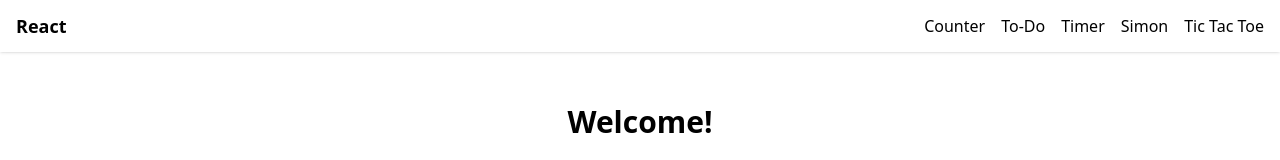
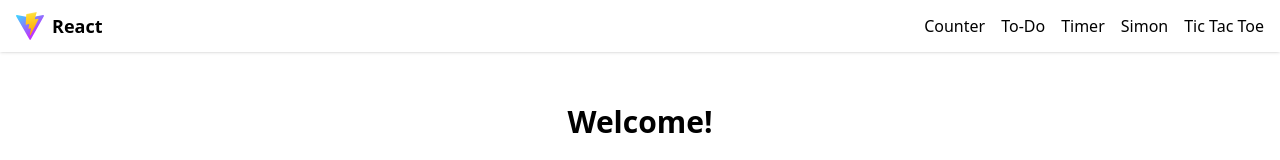
Before and after one commit to luisdavidgd/react, a React (Vite) app: page / in a window 1280 px wide. Shown: the top 160 px of the page. Built offline with nearby package versions, Linux system fonts and the light colour scheme.

Commit message:
feat: Vite logo added

```diff
--- a/src/components/Navbar.tsx
+++ b/src/components/Navbar.tsx
@@ -7,7 +7,8 @@ export default function Navbar() {
   return (
     <nav className="fixed top-0 left-0 z-50 w-full px-4 py-3 shadow mb-4 bg-white dark:bg-gray-900">
       <div className="container mx-auto flex items-center justify-between">
-        <span className="font-bold text-lg">
+        <span className="font-bold text-lg flex items-center gap-2">
+          <img src="./vite.svg" alt="Vite Logo" className="w-7 h-7" />
           <NavLink to="/" >React</NavLink>
         </span>
         {/* Burger button */}
```
